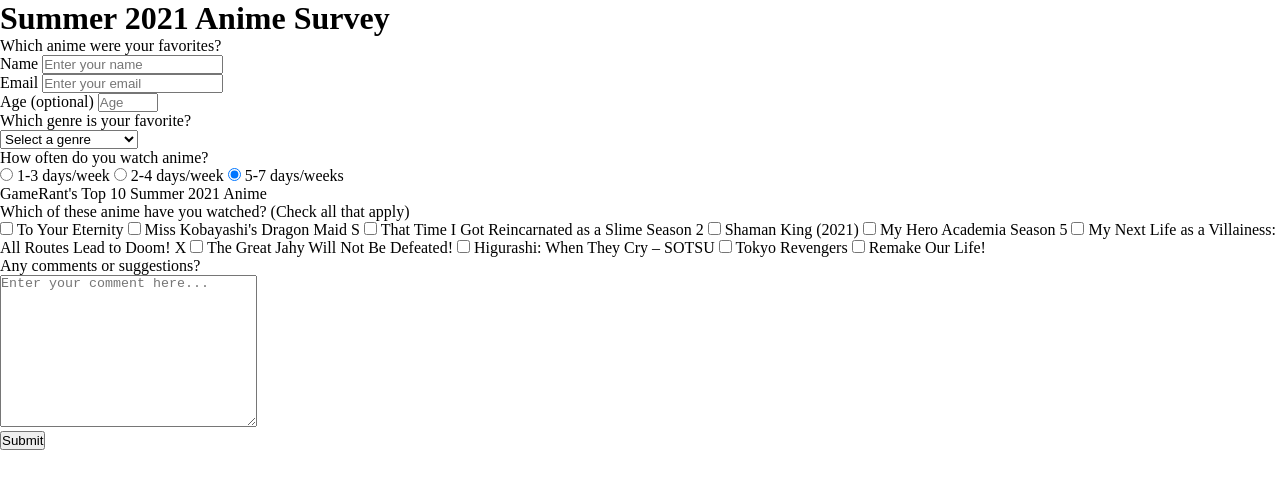
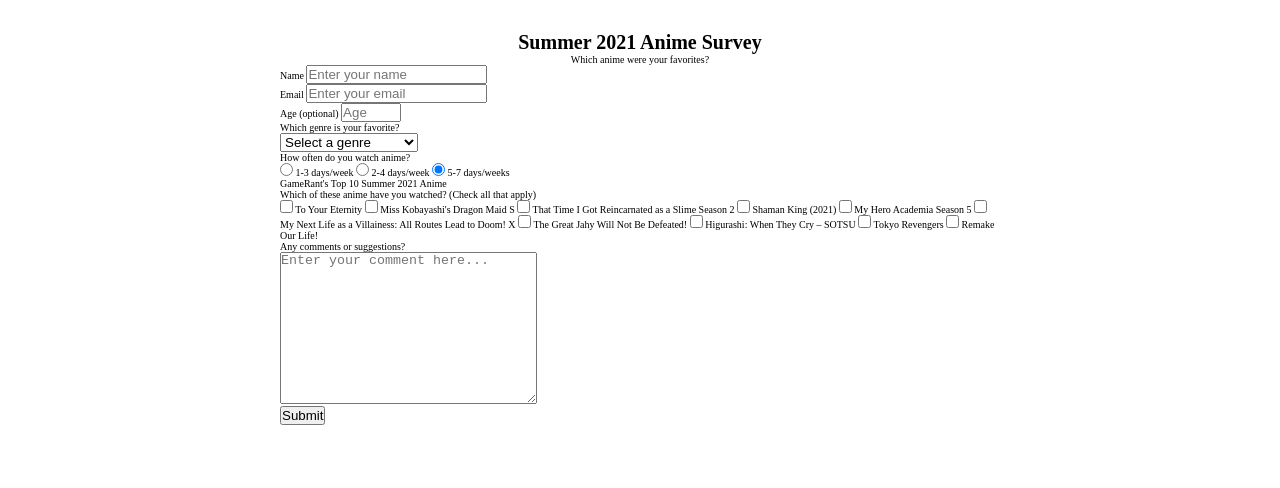
Before and after one commit to adesuwa-osagie/anime-summer-2021-survey-form, a plain HTML site: page index.html in a window 1280 px wide. Drawn offline with Linux system fonts and the light colour scheme.

Commit message:
Added css for container class

```diff
--- a/style.css
+++ b/style.css
@@ -3,3 +3,35 @@
     padding: 0;
     box-sizing: border-box;
 }
+
+html {
+    font-size: 10px;
+}
+
+.text-center {
+    text-align: center;
+}
+
+.container {
+    width: 100%;
+    margin: 3.125rem auto 0 auto;
+}
+
+@media (min-width: 576px) {
+    .container {
+        max-width: 540px;
+    }
+}
+
+@media (min-width: 768px) {
+    .container {
+        max-width: 720px;
+    }
+}
+
+/* form */
+
+/* .form-group {
+    margin: 0 auto 1.25rem auto;
+    padding: 0.25rem;
+} */
```
